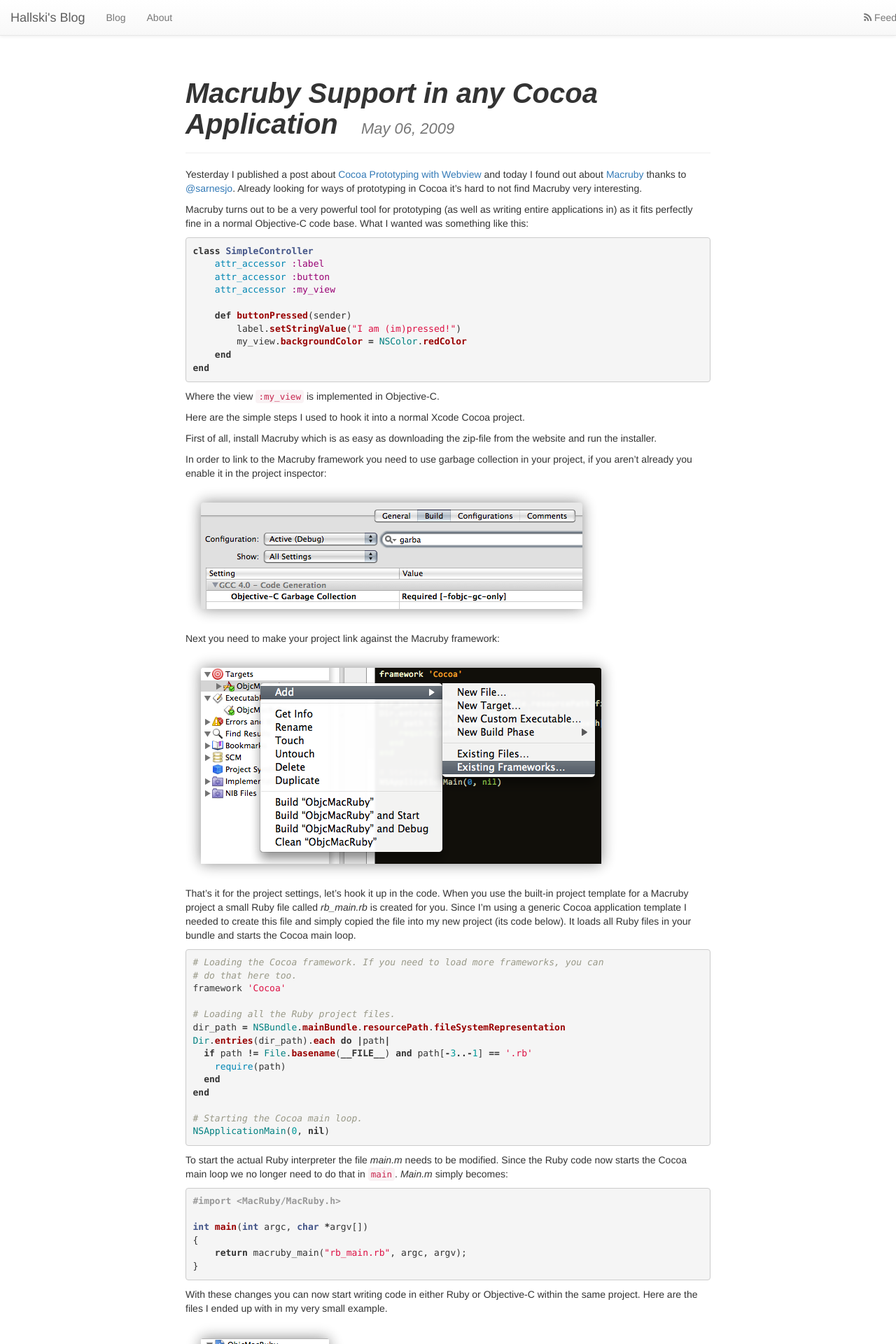
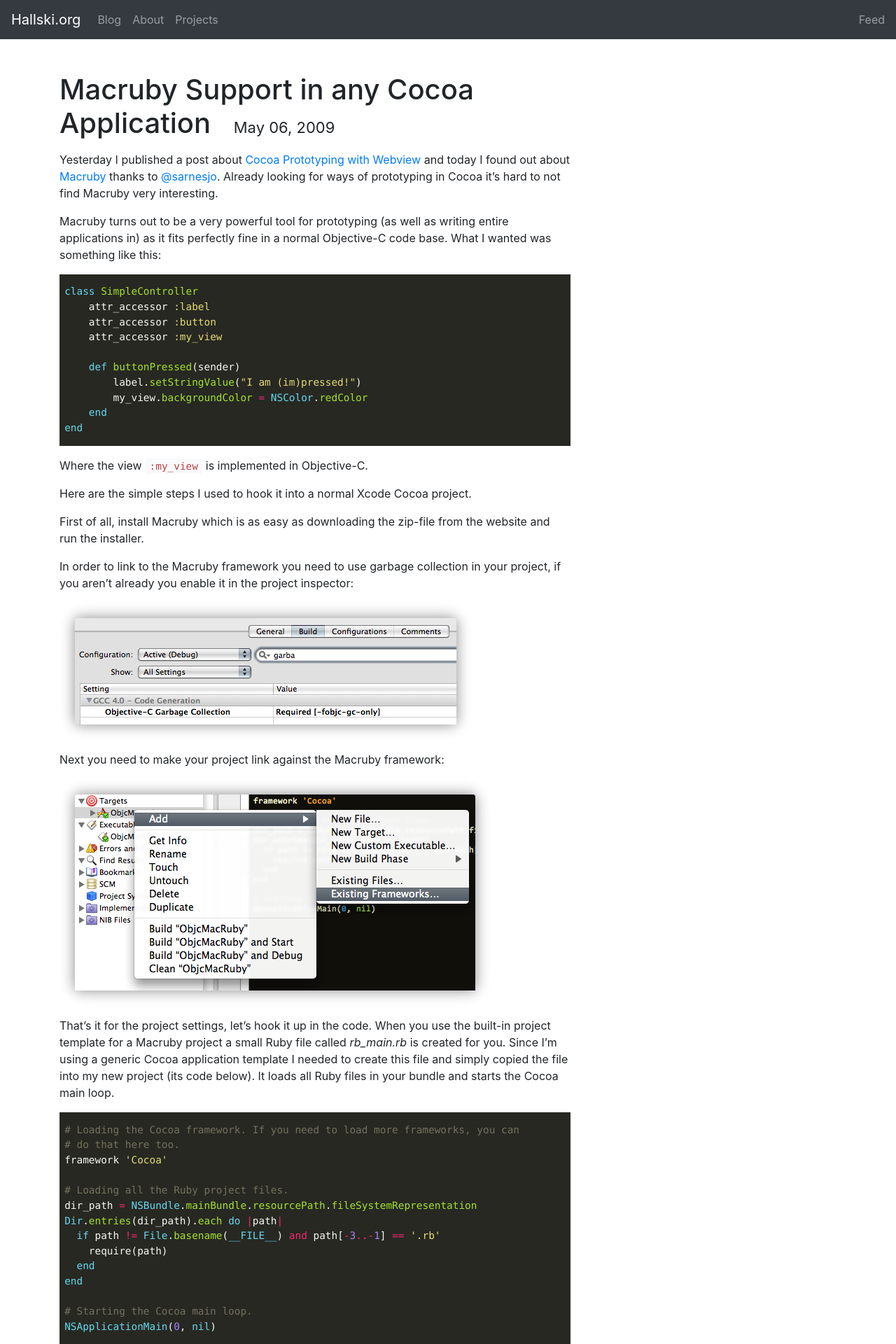
Before and after one commit to hallski/hallski.github.io, a Jekyll site: the page built from _posts/2009-05-06-macruby-support-in-any-cocoa-application.markdown, in a window 1280 px wide. Shown: the top 1920 px of the page at 70% size. Built offline with Jekyll 4.4.1, drawn with Linux system fonts in a browser that asks for light colours; nearby versions of some CDN libraries.

Commit message:
Fix code highlighting

```diff
--- a/_config.yml
+++ b/_config.yml
@@ -1,4 +1,4 @@
-title: Hallski's Blog
+title: Hallski.org
 
 highlighter: rouge
 
--- a/_layouts/default.html
+++ b/_layouts/default.html
@@ -11,42 +11,37 @@
     <meta name="viewport" content="width=device-width, initial-scale=1.0">
 
     <!-- Latest compiled and minified CSS -->
-    <link rel="stylesheet" href="//netdna.bootstrapcdn.com/bootstrap/3.0.3/css/bootstrap.min.css">
-
-    <!-- Optional theme -->
-    <link rel="stylesheet" href="//netdna.bootstrapcdn.com/bootstrap/3.0.3/css/bootstrap-theme.min.css">
+    <link rel="stylesheet" href="https://maxcdn.bootstrapcdn.com/bootstrap/4.0.0-beta.2/css/bootstrap.min.css" integrity="sha384-PsH8R72JQ3SOdhVi3uxftmaW6Vc51MKb0q5P2rRUpPvrszuE4W1povHYgTpBfshb" crossorigin="anonymous">
 
     <!-- Latest compiled and minified JavaScript -->
-    <script src="//netdna.bootstrapcdn.com/bootstrap/3.0.3/js/bootstrap.min.js"></script>
+    <script src="https://maxcdn.bootstrapcdn.com/bootstrap/4.0.0-beta.2/js/bootstrap.min.js" integrity="sha384-alpBpkh1PFOepccYVYDB4do5UnbKysX5WZXm3XxPqe5iKTfUKjNkCk9SaVuEZflJ" crossorigin="anonymous"></script>
 
     <!-- syntax highlighting CSS -->
     <link rel="stylesheet" href="/css/syntax.css" type="text/css" >
-
-    <!-- Homepage CSS -->
-    <!--link rel="stylesheet" href="/css/screen.css" type="text/css" media="screen, projection" -->
-
-    <!-- Font awesome -->
-    <link href="//netdna.bootstrapcdn.com/font-awesome/4.0.3/css/font-awesome.css" rel="stylesheet">
-
-    <!-- Edge Web Fonts -->
-    <script src="//use.edgefonts.net/lobster-two.js"></script>
 
     <!-- Style overrides -->
     <link rel="stylesheet" href="/css/overrides.css" type="text/css">
   </head>
   <body>
-    <nav class="navbar navbar-default navbar-static-top" role="navigation">
+    <nav class="navbar navbar-dark bg-dark navbar-expand-lg" role="navigation">
       <a class="navbar-brand" href="/">{{ site.title }}</a>
-      <ul class="nav navbar-nav">
-        <li {% if page.section == 'blog' %}class="active"{% endif %}><a href="/blog/">Blog</a></li>
-        <li {% if page.section == 'about' %}class="active"{% endif %}><a href="/about/">About</a></li>
+      <ul class="navbar-nav mr-auto">
+        <li class="nav-item {% if page.section == 'blog' %}active{% endif %}">
+          <a class="nav-link" href="/blog/">Blog</a>
+        </li>
+        <li class="nav-item {% if page.section == 'about' %}active{% endif %}">
+          <a class="nav-link" href="/about/">About</a>
+        </li>
+        <li class="nav-item {% if page.section == 'about' %}active{% endif %}">
+            <a class="nav-link" href="/projects/">Projects</a>
+          </li>
       </ul>
       <a href="/atom.xml" class="navbar-text navbar-right navbar-link"><i class="fa fa-rss"></i> Feed</a>
     </nav>
     <div class="container">
       <div class="row">
         <div class="col-md-10 col-md-offset-1 col-lg-8 col-lg-offset-2">
-          <div class="page-header">
+          <div class="page-header mt-5 mb-3">
             <h1>{{ page.title }} <small>{{ page.date | date: "%B %d, %Y" }}</small></h1>
           </div>
         </div>
--- a/_posts/2015-05-24-default-arguments-in-swift.markdown
+++ b/_posts/2015-05-24-default-arguments-in-swift.markdown
@@ -11,13 +11,13 @@ Inspired by [John Sundell](http://johnsundell.github.io) I figured now would be
 Let's kick it off with a nice Swift feature I saw on [Twitter](https://twitter.com/dwineman/status/601853359839006721) the other day where default arguments to functions are actual expressions, rather than constants.
 For example:
 
-{% highlight objective-c %}
+{% highlight swift %}
 func someFunc(a: Int = 12 + 12) -> Int
 {% endhighlight %}
 
 While this example doesn't make a lot of sense, a better use case would be together with some of Apples shared instance APIs.
 
-{% highlight objective-c %}
+{% highlight swift %}
 func anotherFunc(fileManager: NSFileManager = NSFileManager.defaultManager())
 {% endhighlight %}
 
--- a/css/overrides.css
+++ b/css/overrides.css
@@ -1,19 +1,7 @@
-.page-header h1 {
-    font-family: lobster-two, sans-serif;
-    font-style: italic;
-    font-size: 4rem;
-    font-weight: bold;
-}
 .page-header h1 small {
     font-size: 55%;
     white-space: pre;
     padding-left: 1em;
-}
-.navbar-right {
-    padding-right: 1em;
-}
-.navbar a {
-    text-decoration: none;
 }
 footer {
     border-top: 1px solid rgb(238, 238, 238);
@@ -26,3 +14,7 @@ footer {
 #disqus_thread {
     margin-top: 2.5em;
 }
+
+pre {
+    padding: 1em .5em 1em .5em;
+}
--- a/css/syntax.css
+++ b/css/syntax.css
@@ -1,60 +1,70 @@
-.highlight  { background: #ffffff; }
-.highlight .c { color: #999988; font-style: italic } /* Comment */
-.highlight .err { color: #a61717; background-color: #e3d2d2 } /* Error */
-.highlight .k { font-weight: bold } /* Keyword */
-.highlight .o { font-weight: bold } /* Operator */
-.highlight .cm { color: #999988; font-style: italic } /* Comment.Multiline */
-.highlight .cp { color: #999999; font-weight: bold } /* Comment.Preproc */
-.highlight .c1 { color: #999988; font-style: italic } /* Comment.Single */
-.highlight .cs { color: #999999; font-weight: bold; font-style: italic } /* Comment.Special */
-.highlight .gd { color: #000000; background-color: #ffdddd } /* Generic.Deleted */
-.highlight .gd .x { color: #000000; background-color: #ffaaaa } /* Generic.Deleted.Specific */
+.highlight .hll { background-color: #49483e }
+.highlight  { background: #272822; color: #f8f8f2 }
+.highlight .c { color: #75715e } /* Comment */
+.highlight .err { color: #960050; background-color: #1e0010 } /* Error */
+.highlight .k { color: #66d9ef } /* Keyword */
+.highlight .l { color: #ae81ff } /* Literal */
+.highlight .n { color: #f8f8f2 } /* Name */
+.highlight .o { color: #f92672 } /* Operator */
+.highlight .p { color: #f8f8f2 } /* Punctuation */
+.highlight .ch { color: #75715e } /* Comment.Hashbang */
+.highlight .cm { color: #75715e } /* Comment.Multiline */
+.highlight .cp { color: #75715e } /* Comment.Preproc */
+.highlight .cpf { color: #75715e } /* Comment.PreprocFile */
+.highlight .c1 { color: #75715e } /* Comment.Single */
+.highlight .cs { color: #75715e } /* Comment.Special */
+.highlight .gd { color: #f92672 } /* Generic.Deleted */
 .highlight .ge { font-style: italic } /* Generic.Emph */
-.highlight .gr { color: #aa0000 } /* Generic.Error */
-.highlight .gh { color: #999999 } /* Generic.Heading */
-.highlight .gi { color: #000000; background-color: #ddffdd } /* Generic.Inserted */
-.highlight .gi .x { color: #000000; background-color: #aaffaa } /* Generic.Inserted.Specific */
-.highlight .go { color: #888888 } /* Generic.Output */
-.highlight .gp { color: #555555 } /* Generic.Prompt */
+.highlight .gi { color: #a6e22e } /* Generic.Inserted */
 .highlight .gs { font-weight: bold } /* Generic.Strong */
-.highlight .gu { color: #aaaaaa } /* Generic.Subheading */
-.highlight .gt { color: #aa0000 } /* Generic.Traceback */
-.highlight .kc { font-weight: bold } /* Keyword.Constant */
-.highlight .kd { font-weight: bold } /* Keyword.Declaration */
-.highlight .kp { font-weight: bold } /* Keyword.Pseudo */
-.highlight .kr { font-weight: bold } /* Keyword.Reserved */
-.highlight .kt { color: #445588; font-weight: bold } /* Keyword.Type */
-.highlight .m { color: #009999 } /* Literal.Number */
-.highlight .s { color: #d14 } /* Literal.String */
-.highlight .na { color: #008080 } /* Name.Attribute */
-.highlight .nb { color: #0086B3 } /* Name.Builtin */
-.highlight .nc { color: #445588; font-weight: bold } /* Name.Class */
-.highlight .no { color: #008080 } /* Name.Constant */
-.highlight .ni { color: #800080 } /* Name.Entity */
-.highlight .ne { color: #990000; font-weight: bold } /* Name.Exception */
-.highlight .nf { color: #990000; font-weight: bold } /* Name.Function */
-.highlight .nn { color: #555555 } /* Name.Namespace */
-.highlight .nt { color: #000080 } /* Name.Tag */
-.highlight .nv { color: #008080 } /* Name.Variable */
-.highlight .ow { font-weight: bold } /* Operator.Word */
-.highlight .w { color: #bbbbbb } /* Text.Whitespace */
-.highlight .mf { color: #009999 } /* Literal.Number.Float */
-.highlight .mh { color: #009999 } /* Literal.Number.Hex */
-.highlight .mi { color: #009999 } /* Literal.Number.Integer */
-.highlight .mo { color: #009999 } /* Literal.Number.Oct */
-.highlight .sb { color: #d14 } /* Literal.String.Backtick */
-.highlight .sc { color: #d14 } /* Literal.String.Char */
-.highlight .sd { color: #d14 } /* Literal.String.Doc */
-.highlight .s2 { color: #d14 } /* Literal.String.Double */
-.highlight .se { color: #d14 } /* Literal.String.Escape */
-.highlight .sh { color: #d14 } /* Literal.String.Heredoc */
-.highlight .si { color: #d14 } /* Literal.String.Interpol */
-.highlight .sx { color: #d14 } /* Literal.String.Other */
-.highlight .sr { color: #009926 } /* Literal.String.Regex */
-.highlight .s1 { color: #d14 } /* Literal.String.Single */
-.highlight .ss { color: #990073 } /* Literal.String.Symbol */
-.highlight .bp { color: #999999 } /* Name.Builtin.Pseudo */
-.highlight .vc { color: #008080 } /* Name.Variable.Class */
-.highlight .vg { color: #008080 } /* Name.Variable.Global */
-.highlight .vi { color: #008080 } /* Name.Variable.Instance */
-.highlight .il { color: #009999 } /* Literal.Number.Integer.Long */
+.highlight .gu { color: #75715e } /* Generic.Subheading */
+.highlight .kc { color: #66d9ef } /* Keyword.Constant */
+.highlight .kd { color: #66d9ef } /* Keyword.Declaration */
+.highlight .kn { color: #f92672 } /* Keyword.Namespace */
+.highlight .kp { color: #66d9ef } /* Keyword.Pseudo */
+.highlight .kr { color: #66d9ef } /* Keyword.Reserved */
+.highlight .kt { color: #66d9ef } /* Keyword.Type */
+.highlight .ld { color: #e6db74 } /* Literal.Date */
+.highlight .m { color: #ae81ff } /* Literal.Number */
+.highlight .s { color: #e6db74 } /* Literal.String */
+.highlight .na { color: #a6e22e } /* Name.Attribute */
+.highlight .nb { color: #f8f8f2 } /* Name.Builtin */
+.highlight .nc { color: #a6e22e } /* Name.Class */
+.highlight .no { color: #66d9ef } /* Name.Constant */
+.highlight .nd { color: #a6e22e } /* Name.Decorator */
+.highlight .ni { color: #f8f8f2 } /* Name.Entity */
+.highlight .ne { color: #a6e22e } /* Name.Exception */
+.highlight .nf { color: #a6e22e } /* Name.Function */
+.highlight .nl { color: #f8f8f2 } /* Name.Label */
+.highlight .nn { color: #f8f8f2 } /* Name.Namespace */
+.highlight .nx { color: #a6e22e } /* Name.Other */
+.highlight .py { color: #f8f8f2 } /* Name.Property */
+.highlight .nt { color: #f92672 } /* Name.Tag */
+.highlight .nv { color: #f8f8f2 } /* Name.Variable */
+.highlight .ow { color: #f92672 } /* Operator.Word */
+.highlight .w { color: #f8f8f2 } /* Text.Whitespace */
+.highlight .mb { color: #ae81ff } /* Literal.Number.Bin */
+.highlight .mf { color: #ae81ff } /* Literal.Number.Float */
+.highlight .mh { color: #ae81ff } /* Literal.Number.Hex */
+.highlight .mi { color: #ae81ff } /* Literal.Number.Integer */
+.highlight .mo { color: #ae81ff } /* Literal.Number.Oct */
+.highlight .sa { color: #e6db74 } /* Literal.String.Affix */
+.highlight .sb { color: #e6db74 } /* Literal.String.Backtick */
+.highlight .sc { color: #e6db74 } /* Literal.String.Char */
+.highlight .dl { color: #e6db74 } /* Literal.String.Delimiter */
+.highlight .sd { color: #e6db74 } /* Literal.String.Doc */
+.highlight .s2 { color: #e6db74 } /* Literal.String.Double */
+.highlight .se { color: #ae81ff } /* Literal.String.Escape */
+.highlight .sh { color: #e6db74 } /* Literal.String.Heredoc */
+.highlight .si { color: #e6db74 } /* Literal.String.Interpol */
+.highlight .sx { color: #e6db74 } /* Literal.String.Other */
+.highlight .sr { color: #e6db74 } /* Literal.String.Regex */
+.highlight .s1 { color: #e6db74 } /* Literal.String.Single */
+.highlight .ss { color: #e6db74 } /* Literal.String.Symbol */
+.highlight .bp { color: #f8f8f2 } /* Name.Builtin.Pseudo */
+.highlight .fm { color: #a6e22e } /* Name.Function.Magic */
+.highlight .vc { color: #f8f8f2 } /* Name.Variable.Class */
+.highlight .vg { color: #f8f8f2 } /* Name.Variable.Global */
+.highlight .vi { color: #f8f8f2 } /* Name.Variable.Instance */
+.highlight .vm { color: #f8f8f2 } /* Name.Variable.Magic */
+.highlight .il { color: #ae81ff } /* Literal.Number.Integer.Long */
--- /dev/null
+++ b/projects.html
@@ -0,0 +1,4 @@
+---
+layout: default
+title: Projects
+---
```
